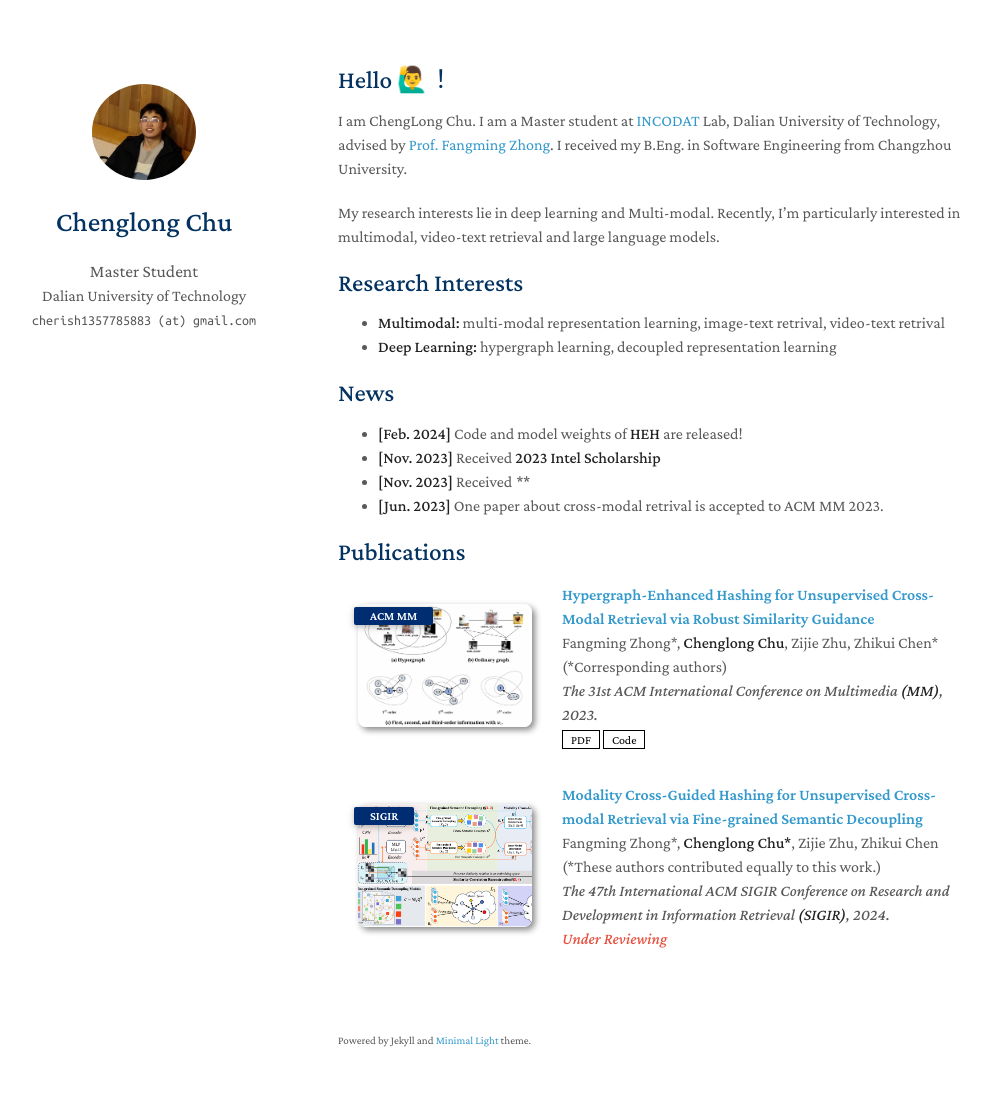
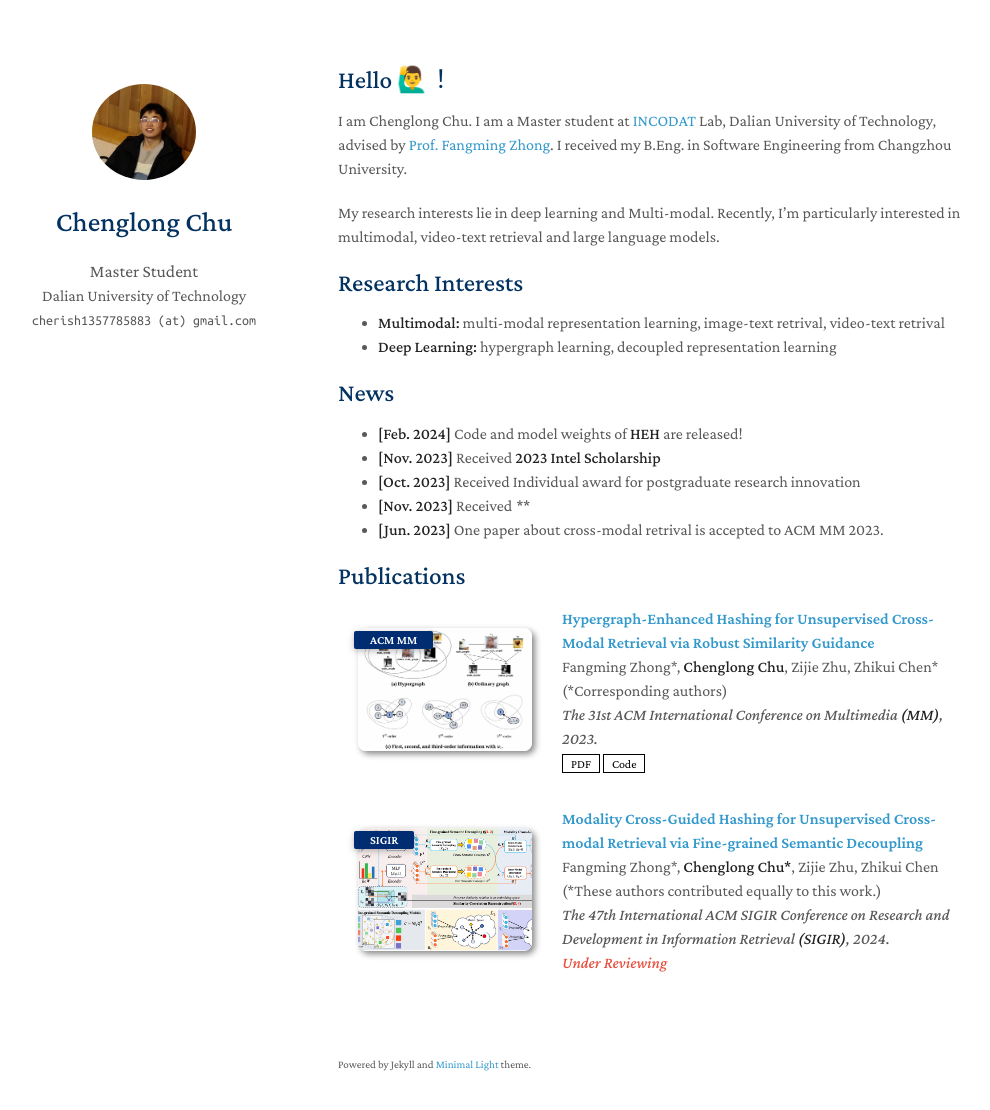
Before and after one commit to Cherishnoobs/Chenglong-Chu.github.io, a Jekyll site: the page built from index.md, in a window 1280 px wide and 1145 px high. Shown: the top 1110 px of the window, without its empty margins (132-1122 px from the left). Built offline with Jekyll 4.4.1, drawn with Linux system fonts in a browser that asks for light colours; nearby versions of some CDN libraries; a style sheet for code colours, icons or effects is not loaded; our own code applies the rules of GitHub Pages for plain Markdown files.

Commit message:
Update index.md

```diff
--- a/index.md
+++ b/index.md
@@ -3,7 +3,7 @@ layout: homepage
 ---
 
 ## Hello 🙋‍♂️！
-I am ChengLong Chu. I am a Master student at [INCODAT](http://www.ubinec.org/) Lab, Dalian University of Technology,
+I am Chenglong Chu. I am a Master student at [INCODAT](http://www.ubinec.org/) Lab, Dalian University of Technology,
 advised by [Prof. Fangming Zhong](http://ubinec.org/zfm/cn/index.html). I received my B.Eng. in Software Engineering from Changzhou University.
 
 My research interests lie in deep learning and Multi-modal. Recently, I'm particularly interested in multimodal, video-text retrieval and large language models.
@@ -18,6 +18,7 @@ My research interests lie in deep learning and Multi-modal. Recently, I'm partic
 
 - **[Feb. 2024]** Code and model weights of **HEH** are released!
 - **[Nov. 2023]** Received **2023 Intel Scholarship**
+- **[Oct. 2023]** Received Individual award for postgraduate research innovation
 - **[Nov. 2023]** Received ****
 - **[Jun. 2023]** One paper about cross-modal retrival is accepted to ACM MM 2023.
 
```
